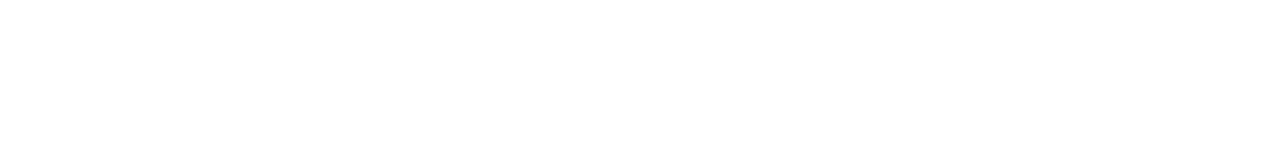
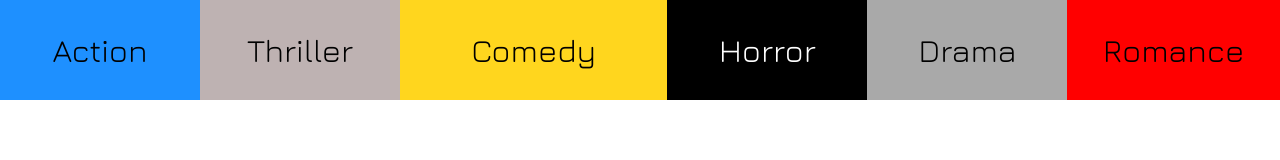
Before and after one commit to fbw-d09/uib_layout_out_of_ordinary-DirkSawon, a website: page index.html in a window 1280 px wide. Drawn offline with nearby package versions, Linux system fonts and the light colour scheme.

Commit message:
Version 0.01

```diff
--- a/index.html
+++ b/index.html
@@ -8,6 +8,13 @@
     <link rel="stylesheet" href="style.css" />
   </head>
   <body>
-
+  <section class="genre">
+    <section>Action</section>
+    <section>Thriller</section>
+    <section>Comedy</section>
+    <section>Horror</section>
+    <section>Drama</section>
+    <section>Romance</section>
+  </section>
   </body>
 </html>
--- a/style.css
+++ b/style.css
@@ -1,4 +1,80 @@
+@import url('https://fonts.googleapis.com/css2?family=Jura&display=swap');
+
+*
+{
+    font-family: 'Jura', sans-serif;
+    font-size: 32px;
+}
+
 html, body {
     margin: 0;
     padding: 0;
+    height:100vh;
+    width:100vw;
 }
+
+.genre
+{
+    display:flex;
+}
+
+section
+{
+    margin: 0 auto;
+    justify-content: center;
+    align-items: center;
+    min-width: 200px;
+    height:100px;
+    flex-direction: row;
+    flex-wrap: wrap;
+}
+
+.genre :nth-child(1)
+{
+    display: flex;
+    background-color:rgb(30, 144, 255);
+    flex-grow:1;
+    /* flex-wrap: wrap; */
+
+}
+
+.genre :nth-child(2)
+{
+    display:flex;
+    background-color:rgb(190, 178, 178);
+    flex-grow:1;
+    /* flex-wrap: wrap; */
+}
+
+.genre :nth-child(3)
+{
+    display:flex;
+    background-color:rgb(255, 214, 30);
+    flex-grow:6;
+    /* flex-wrap: wrap; */
+}
+
+.genre :nth-child(4)
+{
+    display:flex;
+    color:white;
+    background-color:rgb(0, 0, 0);
+    flex-grow:1;
+    /* flex-wrap: wrap; */
+}
+
+.genre :nth-child(5)
+{
+    display:flex;
+    background-color:rgb(169, 169, 169);
+    flex-grow:1;
+    /* flex-wrap: wrap; */
+}
+
+.genre :nth-child(6)
+{
+    display:flex;
+    background-color:rgb(255, 0, 0);
+    flex-grow:3;
+    /* flex-wrap: wrap; */
+}
```
